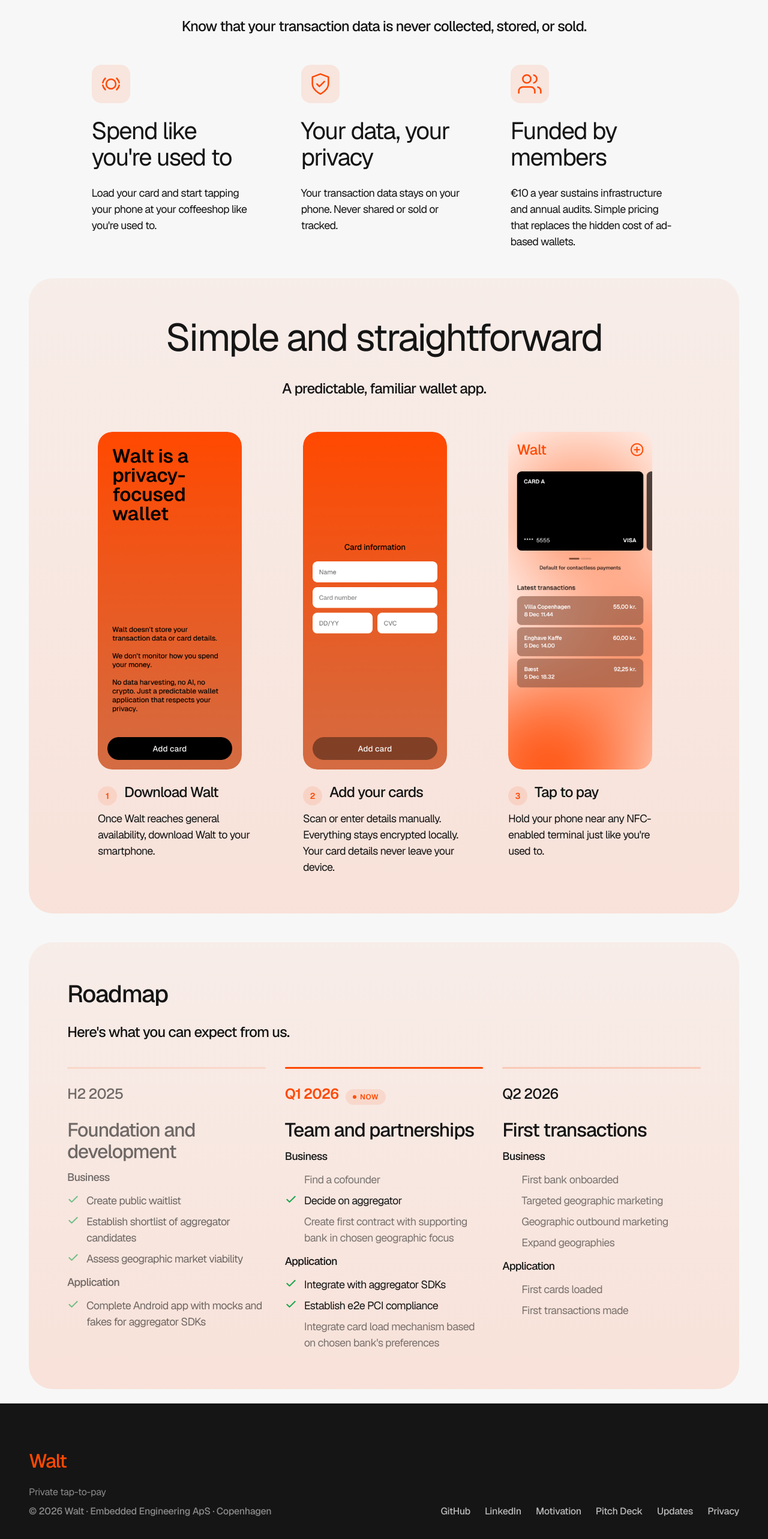
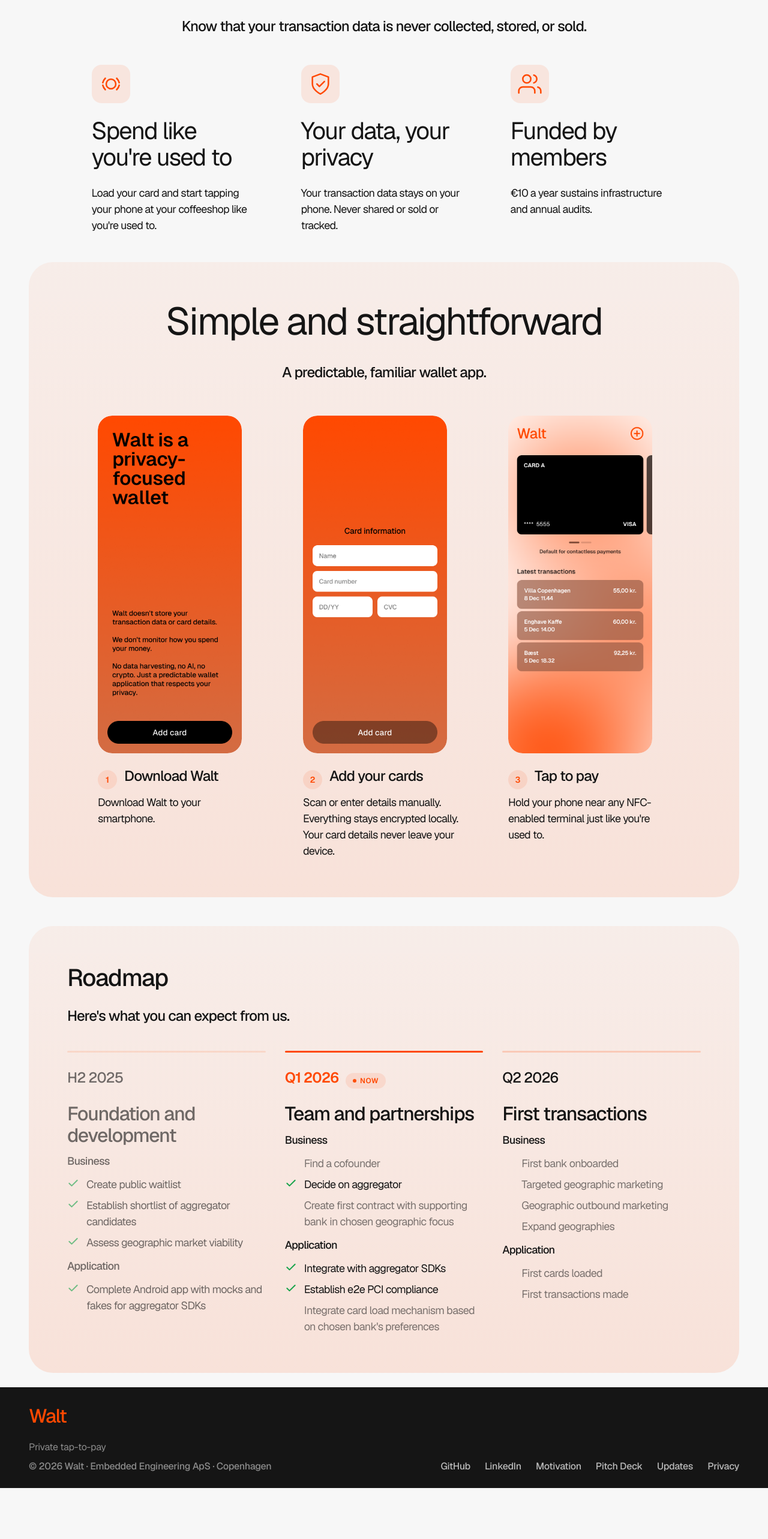
Before and after one commit to walt-app/walt-signup, a Next.js app: page / in a window 1280 px wide. Shown: the part 1028-3594 px from the top of the page at 60% size. After the commit the page ends 3509 px from the top, so only its background shows below. Built offline with nearby package versions, Linux system fonts and the light colour scheme.

Commit message:
Remove ad-based wallets comparison from pricing copy (#36)
* Remove ad-based wallets comparison from pricing copy

* Remove general availability qualifier from Download Walt step

* Reduce footer vertical padding

* Further reduce footer vertical padding

```diff
--- a/pages/index.js
+++ b/pages/index.js
@@ -39,7 +39,7 @@ export default function Home() {
     {
       title: "Funded by members",
       description:
-        "€10 a year sustains infrastructure and annual audits. Simple pricing that replaces the hidden cost of ad-based wallets.",
+        "€10 a year sustains infrastructure and annual audits.",
       icon: (
         <svg width="40" height="40" viewBox="0 0 40 40" fill="none" xmlns="http://www.w3.org/2000/svg">
           <path d="M28.3333 35V31.6667C28.3333 29.8986 27.631 28.2029 26.3807 26.9526C25.1305 25.7024 23.4348 25 21.6667 25H8.33333C6.56522 25 4.86953 25.7024 3.61929 26.9526C2.36905 28.2029 1.66667 29.8986 1.66667 31.6667V35" stroke="currentColor" strokeWidth="2.5" strokeLinecap="round" strokeLinejoin="round"/>
@@ -55,7 +55,7 @@ export default function Home() {
     {
       title: "Download Walt",
       description:
-        "Once Walt reaches general availability, download Walt to your smartphone.",
+        "Download Walt to your smartphone.",
       image: "/promo-screen.jpg",
       alt: "Walt app download screen",
     },
--- a/styles/globals.css
+++ b/styles/globals.css
@@ -850,7 +850,7 @@ h6 {
 /* Footer */
 .site-footer {
   background: var(--text-dark);
-  padding: var(--padding-xl) var(--padding-xl) var(--padding-lg);
+  padding: var(--padding-md) var(--padding-xl);
   margin-top: auto;
 }
 
@@ -863,7 +863,7 @@ h6 {
   justify-content: space-between;
   gap: var(--gap-lg);
   flex-wrap: wrap;
-  padding: var(--padding-lg) 0;
+  padding: var(--gap-xs) 0;
 }
 
 .footer-meta {
```
